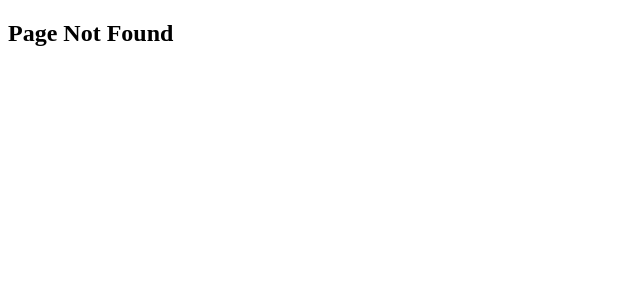
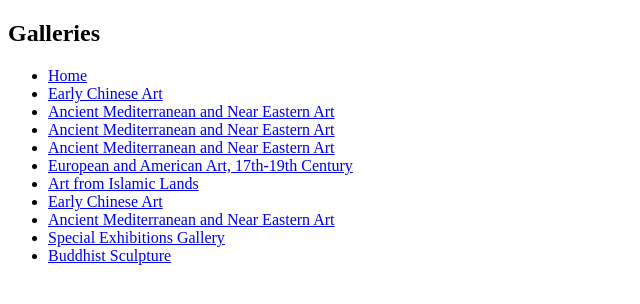
Before and after one commit to xgg0213/aa14-react-router-art-museum, a React (Vite) app in the folder art-museum/: page /galleries in a window 1280 px wide. Before the commit this address had no page. Shown: the top 304 px of the page, without its empty margins (0-640 px from the left). Built offline with nearby package versions, Linux system fonts and the light colour scheme; the HTML template or start-up script is replaced by a standard one.

Commit message:
phase 2 completed

```diff
--- a/art-museum/src/App.jsx
+++ b/art-museum/src/App.jsx
@@ -1,5 +1,6 @@
 import { createBrowserRouter, RouterProvider } from 'react-router-dom';
 import { harvardArt } from './data/harvardArt';
+import GalleryNavigation from './components/GalleryNavigation';
 
 // src/App.jsx
 
@@ -14,6 +15,10 @@ const router = createBrowserRouter([
     </>
   },
   {
+    path: '/galleries',
+    element: <GalleryNavigation galleries={harvardArt.records}/>
+  },
+  {
     path: "*",
     element: <h2>Page Not Found</h2>
   }
--- /dev/null
+++ b/art-museum/src/components/GalleryNavigation.jsx
@@ -0,0 +1,35 @@
+import { NavLink } from 'react-router-dom';
+
+function GalleryNavigation({galleries}) {
+    // console.log(galleries)
+    return (
+        <nav>
+            <h1>Galleries</h1>
+            <ul>
+                <li>
+                    <NavLink
+                        to="/"
+                        activeClassName="active"
+                        style={({isActive}) => isActive ? { fontWeight: 'bold' } : {}}
+                    >
+                        Home
+                    </NavLink>
+                </li>
+                {galleries.map((gallery) => (
+                    <li key={gallery.id}>
+                        <NavLink
+                            to={`/galleries/${gallery.id}`}
+                            className={({isActive}) => isActive? 'purple' : ''}
+                            style={({isActive}) => isActive? { fontWeight: 'bold' } : {}}
+                        >
+                            {gallery.name}
+                        </NavLink>
+                    </li>
+                ))}
+            </ul>
+        </nav>
+
+    )
+}
+
+export default GalleryNavigation;
--- /dev/null
+++ b/art-museum/src/components/index.js
@@ -0,0 +1,3 @@
+import GalleryNavigation from './GalleryNavigation';
+
+export default GalleryNavigation;
```
